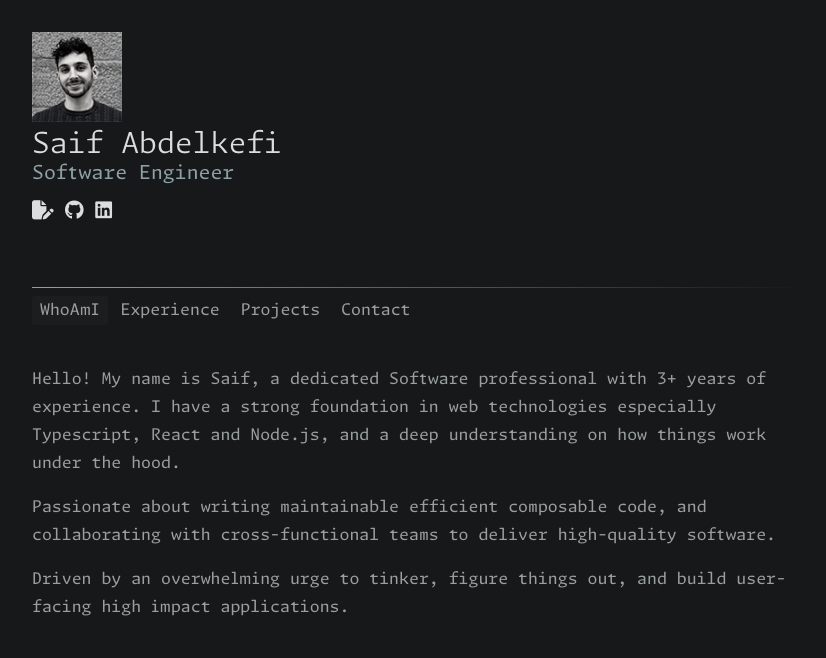
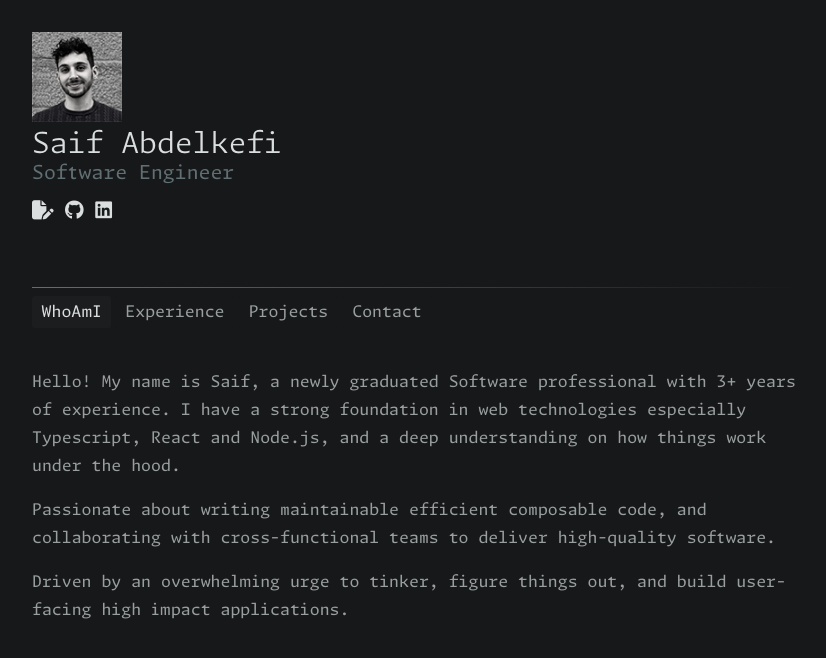
Before and after one commit to SaifAbdkf/personal-website, a React (Vite) app in the folder saif-website/: page / in a window 1280 px wide. Shown: the top 658 px of the page, without its empty margins (224-1050 px from the left). Built offline with nearby package versions, Linux system fonts and the light colour scheme.

Commit message:
retouches

```diff
--- a/saif-website/src/Experience.tsx
+++ b/saif-website/src/Experience.tsx
@@ -40,7 +40,7 @@ export default function Experience() {
               <h2 className={"jobTitle"}>Coding teacher</h2>
               <span className={"date"}>Sep 2021 – May 2022</span>
             </div>
-            <h3>BLI, Montreal,</h3>
+            <h3>BLI, Montreal</h3>
             <p>
               Designed a Python programming course and taught it to over 20 high
               school teenagers guiding them to come up with creative and optimal
--- a/saif-website/src/Home.tsx
+++ b/saif-website/src/Home.tsx
@@ -4,10 +4,10 @@ export default function Home() {
   return (
     <div className={"paragraphsContainer"}>
       <p>
-        Hello! My name is Saif, a dedicated Software professional with 3+ years
-        of experience. I have a strong foundation in web technologies especially
-        Typescript, React and Node.js, and a deep understanding on how things
-        work under the hood.
+        Hello! My name is Saif, a newly graduated Software professional with 3+
+        years of experience. I have a strong foundation in web technologies
+        especially Typescript, React and Node.js, and a deep understanding on
+        how things work under the hood.
         <p>
           Passionate about writing maintainable efficient composable code, and
           collaborating with cross-functional teams to deliver high-quality
--- a/saif-website/src/Navbar.css
+++ b/saif-website/src/Navbar.css
@@ -14,7 +14,7 @@
     gap: 5px;
 
     .menu-button {
-      padding: 0.3rem 0.5rem;
+      padding: 0.4rem 0.6rem;
       border-radius: 0.2rem;
       border: none;
       font-size: var(--font-size-5);
@@ -35,5 +35,6 @@
 
 .menu-button.active {
   background-color: var(--background-color-lighter);
+  color: var(--text-color);
   border-radius: 5px;
 }
--- a/saif-website/src/Projects.module.css
+++ b/saif-website/src/Projects.module.css
@@ -16,8 +16,15 @@ li {
 a {
   text-decoration: none;
   &:hover {
+    div {
+      background-color: var(--background-color-lighter);
+    }
     h2 {
+      background-color: var(--background-color-lighter);
       text-decoration: underline;
+    }
+    p {
+      background-color: var(--background-color-lighter);
     }
   }
 }
--- a/saif-website/src/Styles/colors.css
+++ b/saif-website/src/Styles/colors.css
@@ -2,7 +2,7 @@
   --primary-color: #00c8ff;
   --secondary-color: #00aad9;
   --third-color: #007c9e;
-  --text-blue-gray: #8da1a6;
+  --text-blue-gray: #606f73;
   --text-color: #dadedf;
   --text-color-darker: #999f9f;
   --background-color: #171819;
--- a/saif-website/src/Styles/fonts.css
+++ b/saif-website/src/Styles/fonts.css
@@ -1,22 +1,9 @@
-@font-face {
-  font-family: "Krypton";
-  src: url("../assets/fonts/MonaspaceKrypton-Regular.woff2") format("woff2");
-  font-weight: 400; /* Normal */
-  font-style: normal;
-}
-
-@font-face {
-  font-family: "radon";
-  src: url("../assets/fonts/MonaspaceRadon-Light.woff2") format("woff2");
-  font-weight: 300; /* Normal */
-  font-style: normal;
-}
-
 @font-face {
   font-family: "argon";
   src: url("../../assets/fonts/MonaspaceArgon-Regular.woff2") format("woff2");
   font-weight: 400;
   font-style: normal;
+  font-display: block;
 }
 
 @font-face {
@@ -24,13 +11,7 @@
   src: url("../../assets/fonts/MonaspaceArgon-Medium.woff2") format("woff2");
   font-weight: 500;
   font-style: normal;
-}
-
-@font-face {
-  font-family: "argon";
-  src: url("../../assets/fonts/MonaspaceArgon-SemiBold.woff2") format("woff2");
-  font-weight: 600;
-  font-style: normal;
+  font-display: block;
 }
 
 @font-face {
@@ -38,6 +19,7 @@
   src: url("../../assets/fonts/MonaspaceArgon-Light.woff2") format("woff2");
   font-weight: 300;
   font-style: normal;
+  font-display: block;
 }
 
 @font-face {
@@ -45,18 +27,5 @@
   src: url("../../assets/fonts/MonaspaceArgon-Italic.woff2") format("woff2");
   font-weight: 400;
   font-style: italic;
+  font-display: block;
 }
-
-@font-face {
-  font-family: "neon";
-  src: url("../../assets/fonts/MonaspaceNeon-Regular.woff2") format("woff2");
-  font-weight: 400; /* Normal */
-  font-style: normal;
-}
-
-@font-face {
-  font-family: "fira";
-  src: url("../../assets/fonts/FiraCode-Regular.woff2") format("woff2");
-  font-weight: 400; /* Normal */
-  font-style: normal;
-}
```
Also changed, not shown: saif-website/assets/fonts/FiraCode-Regular.woff2 (deleted), saif-website/assets/fonts/MonaspaceArgon-SemiBold.woff2 (deleted).
